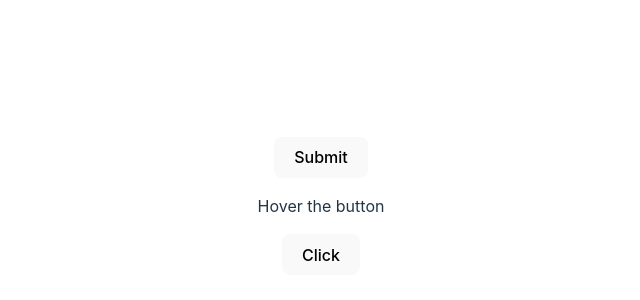
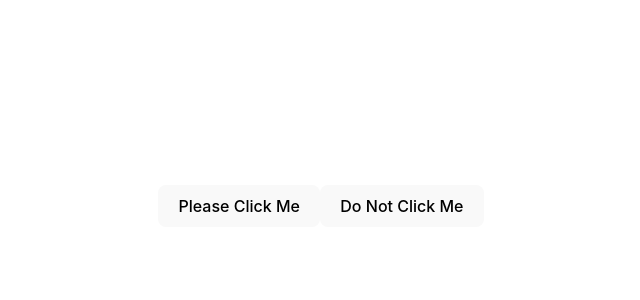
Before and after one commit to Shessire/Web-Dev-Practice, a React (Vite) app in the folder react-practice/: page / in a window 1280 px wide. Shown: the part 194-494 px from the top of the page, without its empty margins (319-959 px from the left). Built offline with nearby package versions, Linux system fonts and the light colour scheme.

Commit message:
Clicker Exercise

```diff
--- a/react-practice/src/App.jsx
+++ b/react-practice/src/App.jsx
@@ -31,8 +31,9 @@
 
   return (
     <>
-      <Form />
-      <Clicker />
+      {/* <Form /> */}
+      <Clicker message="HI!" buttonText="Please Click Me"/>
+      <Clicker message="Please Stop Clicking Me" buttonText="Do Not Click Me"/>
       {/* <PropertyList properties={properties} /> */}
       {/* <ShoppingList items={data}/> */}
       {/* <Slots val1="🍒" val2="🍒" val3="🍒"/>
--- a/react-practice/src/Clicker.jsx
+++ b/react-practice/src/Clicker.jsx
@@ -1,16 +1,11 @@
-function handleClick () {
-    console.log("Clicked the button")
-}
+function Clicker ({ message, buttonText }) {
+    const handleClick = () => {
+        alert(message);
+    }
 
-function handleHover () {
-    console.log("Hovered")
-}
-
-function Clicker () {
     return (
         <>
-            <p onMouseOver={handleHover}>Hover the button</p>
-            <button onClick={handleClick}>Click</button>
+            <button onClick={handleClick}>{buttonText}</button>
         </>
     )
 }
```
